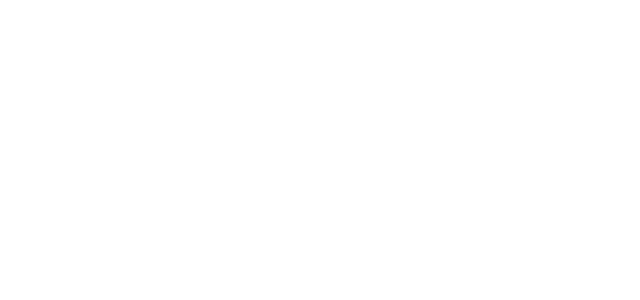
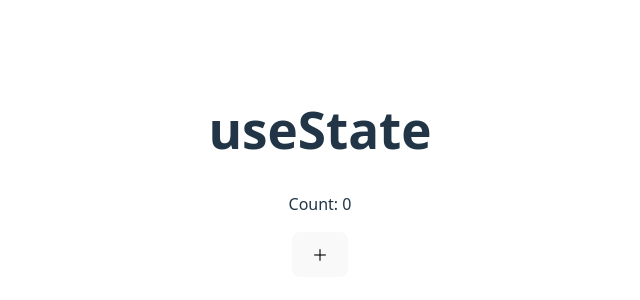
Before and after one commit to m-itoi/shincode-hooks, a React (Vite) app: page / in a window 1280 px wide. Shown: the part 228-528 px from the top of the page, without its empty margins (320-960 px from the left). Built offline with nearby package versions, Linux system fonts and the light colour scheme.

Commit message:
useState 使用前

```diff
--- a/src/App.tsx
+++ b/src/App.tsx
@@ -1,8 +1,20 @@
 import './App.css'
 
+
 function App() {
+  let count = 0;
+
+  const handleClick = () => {
+    count++;
+    console.log(count);
+  };
+
   return (
     <div className="App">
+      <h1>useState</h1>
+      <p>Count: {count}</p>
+      {/* countは実際増えているが画面には反映されない */}
+      <button onClick={handleClick}>＋</button>
     </div>
   );
 };
```
